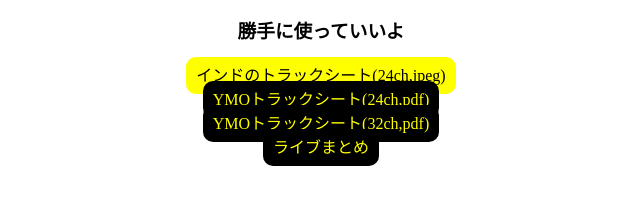
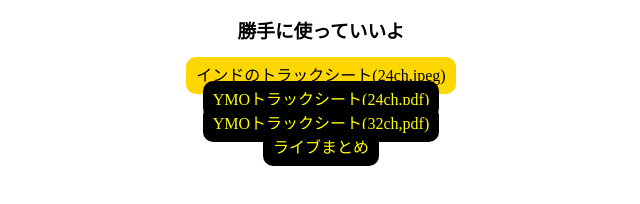
Before and after one commit to GUI-CUI/homepage, a plain HTML site: page YMO/index.html in a window 1280 px wide. In both pictures the pointer is over the link "インドのトラックシート(24ch,jpeg)". Shown: the part 190-394 px from the top of the page, without its empty margins (319-959 px from the left). Drawn offline with Linux system fonts and the light colour scheme; a web font is replaced by a local one.

Commit message:
Update style.css

```diff
--- a/YMO/style.css
+++ b/YMO/style.css
@@ -14,10 +14,10 @@ a {
   padding: 10px;
   border-radius: 10px;
   text-decoration: none;
-  margin-bottom: 120%;
+  margin-bottom: 250%;
 }
 
 a:hover {
-  background-color: yellow;
+  background-color: gold;
   color: black;
 }
```
